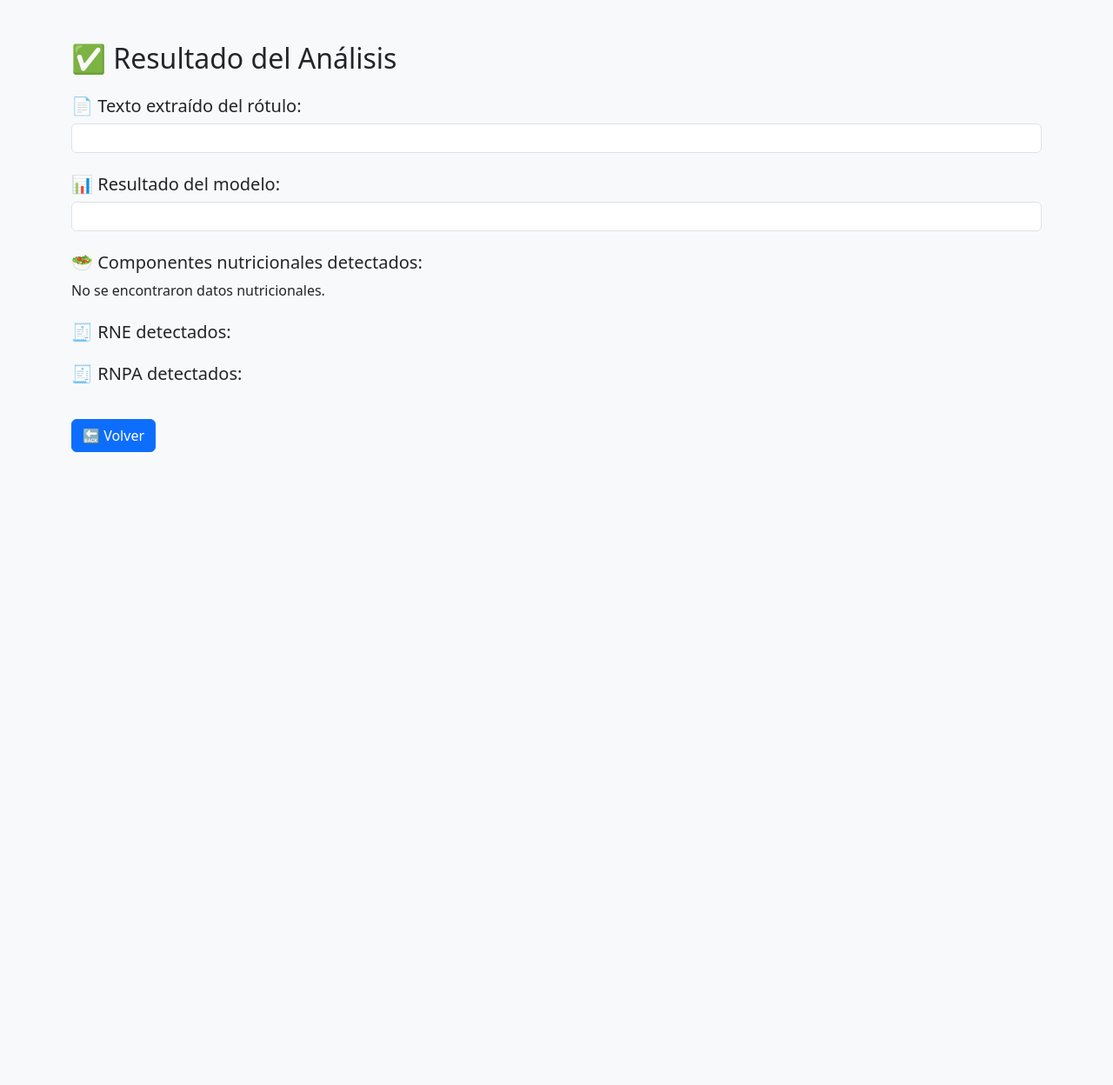
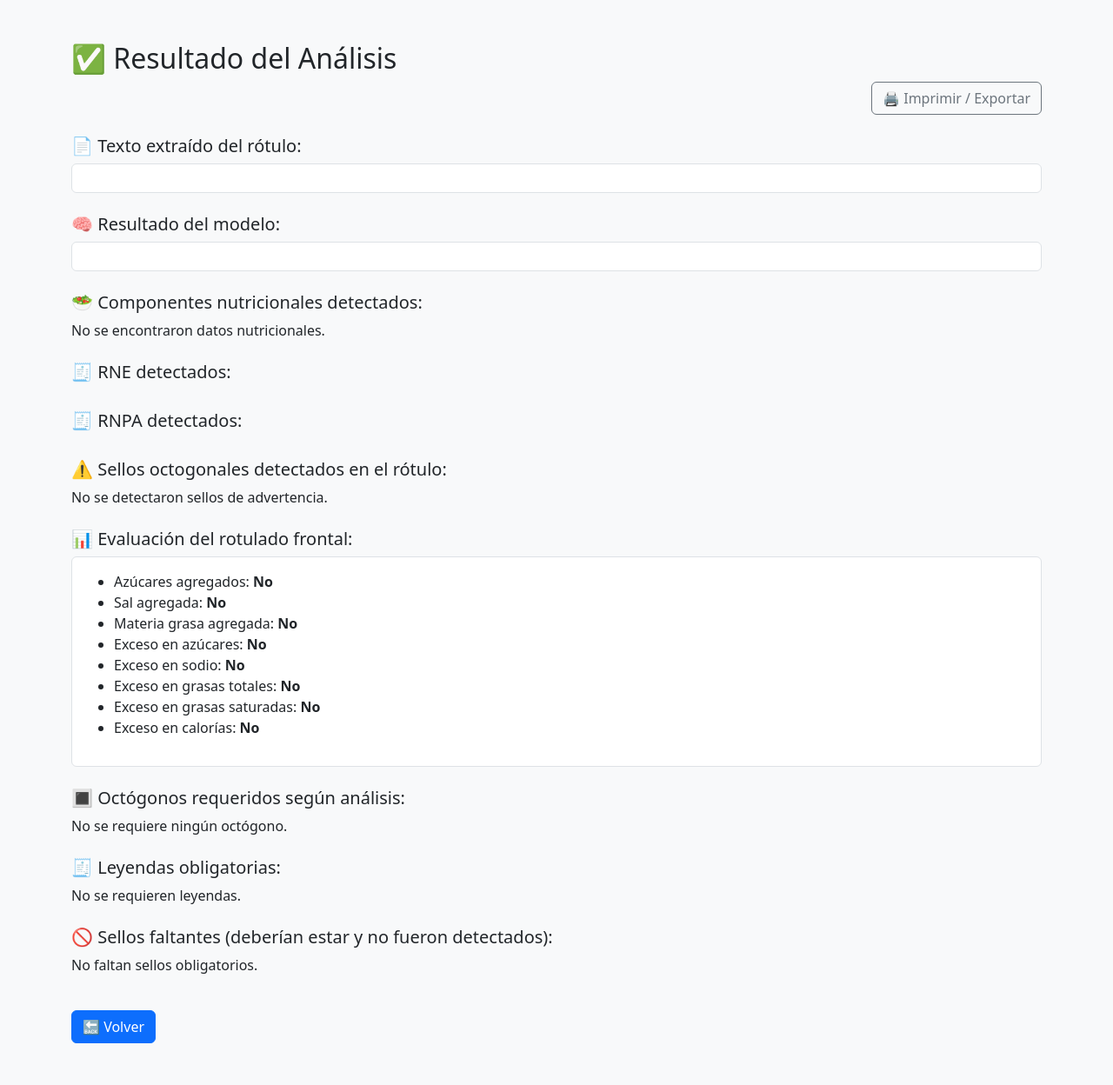
Before and after one commit to cecilialsantin/clapp, a Flask app: template templates/results.html in a window 1280 px wide. Shown: the whole page at 87% size. Before the commit the page ends 520 px from the top, so only its background shows below. Run offline with Flask 3, Linux system fonts and the light colour scheme; the template is opened without the code that fills it, so the values that code supplies are empty.

Commit message:
funciona pero requiere ajustes y sumar datos de legislacion nacional sobre rotulado de alimentos

```diff
--- a/app.py
+++ b/app.py
@@ -5,6 +5,9 @@ import os
 import subprocess
 import re
 import shutil
+import json
+import cv2
+import numpy as np
 
 app = Flask(__name__)
 UPLOAD_FOLDER = 'static/uploads'
@@ -16,9 +19,17 @@ def limpiar_uploads():
     shutil.rmtree(UPLOAD_FOLDER)
     os.makedirs(UPLOAD_FOLDER, exist_ok=True)
 
-# Extrae el texto de la imagen
+# Extrae el texto de la imagen con preprocesamiento
 def extraer_texto(image_path):
-    return pytesseract.image_to_string(Image.open(image_path), lang='spa')
+    img = cv2.imread(image_path)
+    gris = cv2.cvtColor(img, cv2.COLOR_BGR2GRAY)
+    _, binaria = cv2.threshold(gris, 150, 255, cv2.THRESH_BINARY)
+    agrandada = cv2.resize(binaria, None, fx=1.5, fy=1.5, interpolation=cv2.INTER_LINEAR)
+    temp_path = "temp_ocr.jpg"
+    cv2.imwrite(temp_path, agrandada)
+    texto = pytesseract.image_to_string(Image.open(temp_path), lang='spa')
+    os.remove(temp_path)
+    return texto
 
 # Analiza si hay datos nutricionales en el texto
 def analizar_nutricional(texto):
@@ -32,6 +43,128 @@ def validar_rne_rnpa(texto):
     rnpa = re.findall(r"RNPA\s*:?\s*\d+", texto)
     return rne, rnpa
 
+# Detecta sellos de advertencia del rotulado frontal
+def detectar_sellos_octogonales(texto):
+    sellos = re.findall(r"(EXCESO EN [A-ZÁÉÍÓÚ]+|CONTIENE EDULCORANTES|CONTIENE CAFE[IÍ]NA)", texto, re.IGNORECASE)
+    return [sello.upper() for sello in sellos]
+
+# Verifica si ollama está corriendo
+def ollama_esta_activo():
+    try:
+        result = subprocess.run(["pgrep", "-f", "ollama"], stdout=subprocess.PIPE)
+        return result.returncode == 0
+    except:
+        return False
+
+# Usa Mistral para detectar ingredientes agregados
+def detectar_agregados_con_mistral(lista_ingredientes):
+    prompt = f'''
+Dada la siguiente lista de ingredientes, indicá si contiene alguno de los siguientes agregados:
+
+1. Azúcares agregados (como azúcar, jarabes, miel, etc.)
+2. Sal o compuestos de sodio agregados
+3. Grasas o aceites agregados (incluyendo manteca, margarina, aceite de palma, leche entera en polvo, etc.)
+
+Ingredientes:
+{lista_ingredientes}
+
+Respondé en formato JSON con tres claves:
+- "azucares_agregados": true/false
+- "sodio_agregado": true/false
+- "grasas_agregadas": true/false
+'''
+    process = subprocess.Popen(
+        ['ollama', 'run', 'mistral'],
+        stdin=subprocess.PIPE,
+        stdout=subprocess.PIPE,
+        stderr=subprocess.PIPE,
+        text=True
+    )
+    output, _ = process.communicate(input=prompt)
+    try:
+        return json.loads(output)
+    except json.JSONDecodeError:
+        return {
+            "azucares_agregados": False,
+            "sodio_agregado": False,
+            "grasas_agregadas": False
+        }
+
+# Evalúa rotulado frontal en base a ingredientes y composición nutricional
+def evaluar_rotulado_frontal(texto):
+    resultado = {
+        "azucares_agregados": False,
+        "sodio_agregado": False,
+        "grasas_agregadas": False,
+        "exceso_azucares": False,
+        "exceso_sodio": False,
+        "exceso_grasas_totales": False,
+        "exceso_grasas_saturadas": False,
+        "exceso_calorias": False,
+        "requiere_octogonos": [],
+        "leyendas_obligatorias": [],
+        "sellos_presentes_en_rotulo": detectar_sellos_octogonales(texto),
+        "sellos_faltantes": []
+    }
+
+    match = re.search(r"ingredientes[:\s]+(.+?)(informaci[oó]n nutricional|contenido neto|peso neto|fecha de vencimiento|lote|$)", texto, re.IGNORECASE | re.DOTALL)
+    lista_ingredientes = match.group(1).strip() if match else texto
+
+    agregados = detectar_agregados_con_mistral(lista_ingredientes)
+
+    # Refuerzo manual para sal
+    if "sal" in lista_ingredientes.lower() or "cloruro de sodio" in lista_ingredientes.lower():
+        agregados["sodio_agregado"] = True
+
+    # Refuerzo manual para grasas comunes
+    grasas_clave = ["aceite", "grasa", "manteca", "margarina", "palma", "coco", "leche entera"]
+    if any(g in lista_ingredientes.lower() for g in grasas_clave):
+        agregados["grasas_agregadas"] = True
+
+    resultado.update(agregados)
+
+    def extraer_valor(campo):
+        match = re.search(rf"{campo}.*?(\d+[\.,]?\d*)", texto, re.IGNORECASE)
+        if match:
+            return float(match.group(1).replace(',', '.'))
+        return 0.0
+
+    azucares = extraer_valor("azúcares")
+    sodio = extraer_valor("sodio")
+    grasas_totales = extraer_valor("grasas?\s+totales")
+    grasas_saturadas = extraer_valor("grasas?\s+saturadas")
+    calorias = extraer_valor("energ[íi]a")
+
+    if resultado["azucares_agregados"] and azucares * 4 > calorias * 0.10:
+        resultado["exceso_azucares"] = True
+        resultado["requiere_octogonos"].append("EXCESO EN AZÚCARES")
+
+    if resultado["sodio_agregado"]:
+        if sodio > 300 or (calorias > 0 and sodio / calorias > 1):
+            resultado["exceso_sodio"] = True
+            resultado["requiere_octogonos"].append("EXCESO EN SODIO")
+
+    if resultado["grasas_agregadas"]:
+        if grasas_totales * 9 > calorias * 0.30:
+            resultado["exceso_grasas_totales"] = True
+            resultado["requiere_octogonos"].append("EXCESO EN GRASAS TOTALES")
+        if grasas_saturadas * 9 > calorias * 0.10:
+            resultado["exceso_grasas_saturadas"] = True
+            resultado["requiere_octogonos"].append("EXCESO EN GRASAS SATURADAS")
+
+    if resultado["requiere_octogonos"] and calorias > 275:
+        resultado["exceso_calorias"] = True
+        resultado["requiere_octogonos"].append("EXCESO EN CALORÍAS")
+
+    if "edulcorante" in texto.lower():
+        resultado["leyendas_obligatorias"].append("Contiene edulcorantes. No recomendable en niños/as.")
+    if "cafeína" in texto.lower():
+        resultado["leyendas_obligatorias"].append("Contiene cafeína. Evitar en niños/as.")
+
+    resultado["sellos_faltantes"] = list(set(resultado["requiere_octogonos"]) - set(resultado["sellos_presentes_en_rotulo"]))
+
+    return resultado
+
 # Analiza el texto con el modelo de lenguaje local (ollama)
 def analizar_texto_con_ollama(texto):
     prompt = f"""
@@ -44,6 +177,13 @@ def analizar_texto_con_ollama(texto):
     - Datos del elaborador (RNE/RNPA)
     - Información nutricional
     - Leyendas obligatorias como \"SIN TACC\"
+    - Sellos de advertencia de rotulado frontal según Ley de Promoción de la Alimentación Saludable (Ley 27.642):
+      - Exceso en azúcares
+      - Exceso en grasas totales
+      - Exceso en grasas saturadas
+      - Exceso en sodio
+      - Exceso en calorías
+      - Leyendas como \"Contiene edulcorantes\" o \"Contiene cafeína\"
 
     Texto del rótulo:
     {texto}
@@ -62,6 +202,7 @@ def analizar_texto_con_ollama(texto):
 
 @app.route('/', methods=['GET', 'POST'])
 def index():
+    ollama_activo = ollama_esta_activo()
     if request.method == 'POST':
         archivo = request.files['imagen']
         if archivo:
@@ -70,10 +211,12 @@ def index():
             texto = extraer_texto(ruta)
             nutricional = analizar_nutricional(texto)
             rne, rnpa = validar_rne_rnpa(texto)
+            sellos = detectar_sellos_octogonales(texto)
+            rotulado = evaluar_rotulado_frontal(texto)
             resultado = analizar_texto_con_ollama(texto)
             limpiar_uploads()
-            return render_template('resultado.html', texto=texto, resultado=resultado, nutricional=nutricional, rne=rne, rnpa=rnpa)
-    return render_template('index.html')
+            return render_template('resultado.html', texto=texto, resultado=resultado, nutricional=nutricional, rne=rne, rnpa=rnpa, sellos=sellos, rotulado=rotulado, ollama_activo=ollama_activo)
+    return render_template('index.html', ollama_activo=ollama_activo)
 
 if __name__ == '__main__':
     app.run(debug=True)
--- a/templates/results.html
+++ b/templates/results.html
@@ -4,15 +4,24 @@
   <meta charset="UTF-8">
   <title>Resultado del análisis</title>
   <link href="https://cdn.jsdelivr.net/npm/bootstrap@5.3.3/dist/css/bootstrap.min.css" rel="stylesheet">
+  <script>
+    function imprimirResultado() {
+      window.print();
+    }
+  </script>
 </head>
 <body class="bg-light">
   <div class="container py-5">
     <h2>✅ Resultado del Análisis</h2>
 
+    <div class="d-flex justify-content-end mb-3">
+      <button class="btn btn-outline-secondary" onclick="imprimirResultado()">🖨️ Imprimir / Exportar</button>
+    </div>
+
     <h5 class="mt-4">📄 Texto extraído del rótulo:</h5>
     <pre class="bg-white p-3 rounded border">{{ texto }}</pre>
 
-    <h5 class="mt-4">📊 Resultado del modelo:</h5>
+    <h5 class="mt-4">🧠 Resultado del modelo:</h5>
     <pre class="bg-white p-3 rounded border">{{ resultado }}</pre>
 
     <h5 class="mt-4">🥗 Componentes nutricionales detectados:</h5>
@@ -27,18 +36,76 @@
     {% endif %}
 
     <h5 class="mt-4">🧾 RNE detectados:</h5>
-    <ul>
+    <ul class="list-group">
       {% for r in rne %}
-        <li>{{ r }}</li>
+        <li class="list-group-item">{{ r }}</li>
       {% endfor %}
     </ul>
 
     <h5 class="mt-4">🧾 RNPA detectados:</h5>
-    <ul>
+    <ul class="list-group">
       {% for r in rnpa %}
-        <li>{{ r }}</li>
+        <li class="list-group-item">{{ r }}</li>
       {% endfor %}
     </ul>
+
+    <h5 class="mt-4">⚠️ Sellos octogonales detectados en el rótulo:</h5>
+    {% if sellos %}
+      <ul class="list-group">
+        {% for sello in sellos %}
+          <li class="list-group-item list-group-item-warning">{{ sello }}</li>
+        {% endfor %}
+      </ul>
+    {% else %}
+      <p>No se detectaron sellos de advertencia.</p>
+    {% endif %}
+
+    <h5 class="mt-4">📊 Evaluación del rotulado frontal:</h5>
+    <div class="bg-white p-3 rounded border">
+      <ul>
+        <li>Azúcares agregados: <strong>{{ 'Sí' if rotulado.azucares_agregados else 'No' }}</strong></li>
+        <li>Sal agregada: <strong>{{ 'Sí' if rotulado.sodio_agregado else 'No' }}</strong></li>
+        <li>Materia grasa agregada: <strong>{{ 'Sí' if rotulado.grasas_agregadas else 'No' }}</strong></li>
+        <li>Exceso en azúcares: <strong>{{ 'Sí' if rotulado.exceso_azucares else 'No' }}</strong></li>
+        <li>Exceso en sodio: <strong>{{ 'Sí' if rotulado.exceso_sodio else 'No' }}</strong></li>
+        <li>Exceso en grasas totales: <strong>{{ 'Sí' if rotulado.exceso_grasas_totales else 'No' }}</strong></li>
+        <li>Exceso en grasas saturadas: <strong>{{ 'Sí' if rotulado.exceso_grasas_saturadas else 'No' }}</strong></li>
+        <li>Exceso en calorías: <strong>{{ 'Sí' if rotulado.exceso_calorias else 'No' }}</strong></li>
+      </ul>
+    </div>
+
+    <h5 class="mt-4">🔳 Octógonos requeridos según análisis:</h5>
+    {% if rotulado.requiere_octogonos %}
+      <ul class="list-group">
+        {% for sello in rotulado.requiere_octogonos %}
+          <li class="list-group-item list-group-item-danger">{{ sello }}</li>
+        {% endfor %}
+      </ul>
+    {% else %}
+      <p>No se requiere ningún octógono.</p>
+    {% endif %}
+
+    <h5 class="mt-4">🧾 Leyendas obligatorias:</h5>
+    {% if rotulado.leyendas_obligatorias %}
+      <ul class="list-group">
+        {% for leyenda in rotulado.leyendas_obligatorias %}
+          <li class="list-group-item list-group-item-info">{{ leyenda }}</li>
+        {% endfor %}
+      </ul>
+    {% else %}
+      <p>No se requieren leyendas.</p>
+    {% endif %}
+
+    <h5 class="mt-4">🚫 Sellos faltantes (deberían estar y no fueron detectados):</h5>
+    {% if rotulado.sellos_faltantes %}
+      <ul class="list-group">
+        {% for faltante in rotulado.sellos_faltantes %}
+          <li class="list-group-item list-group-item-warning">{{ faltante }}</li>
+        {% endfor %}
+      </ul>
+    {% else %}
+      <p>No faltan sellos obligatorios.</p>
+    {% endif %}
 
     <a href="/" class="btn btn-primary mt-4">🔙 Volver</a>
   </div>
```
Also changed, not shown: templates/index.html (+19 -0 lines), verificar_instalacion.py (added, +50 -0 lines).
